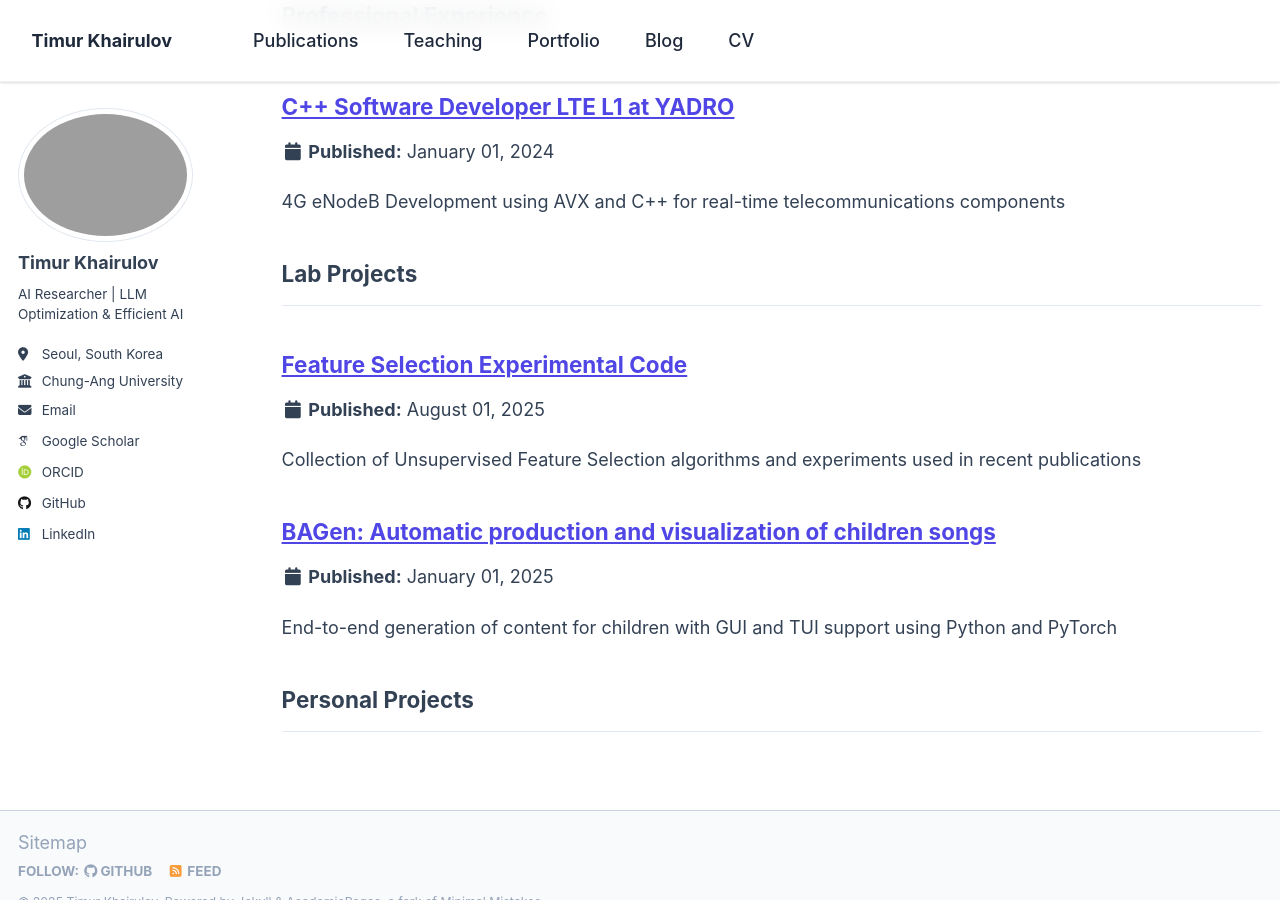
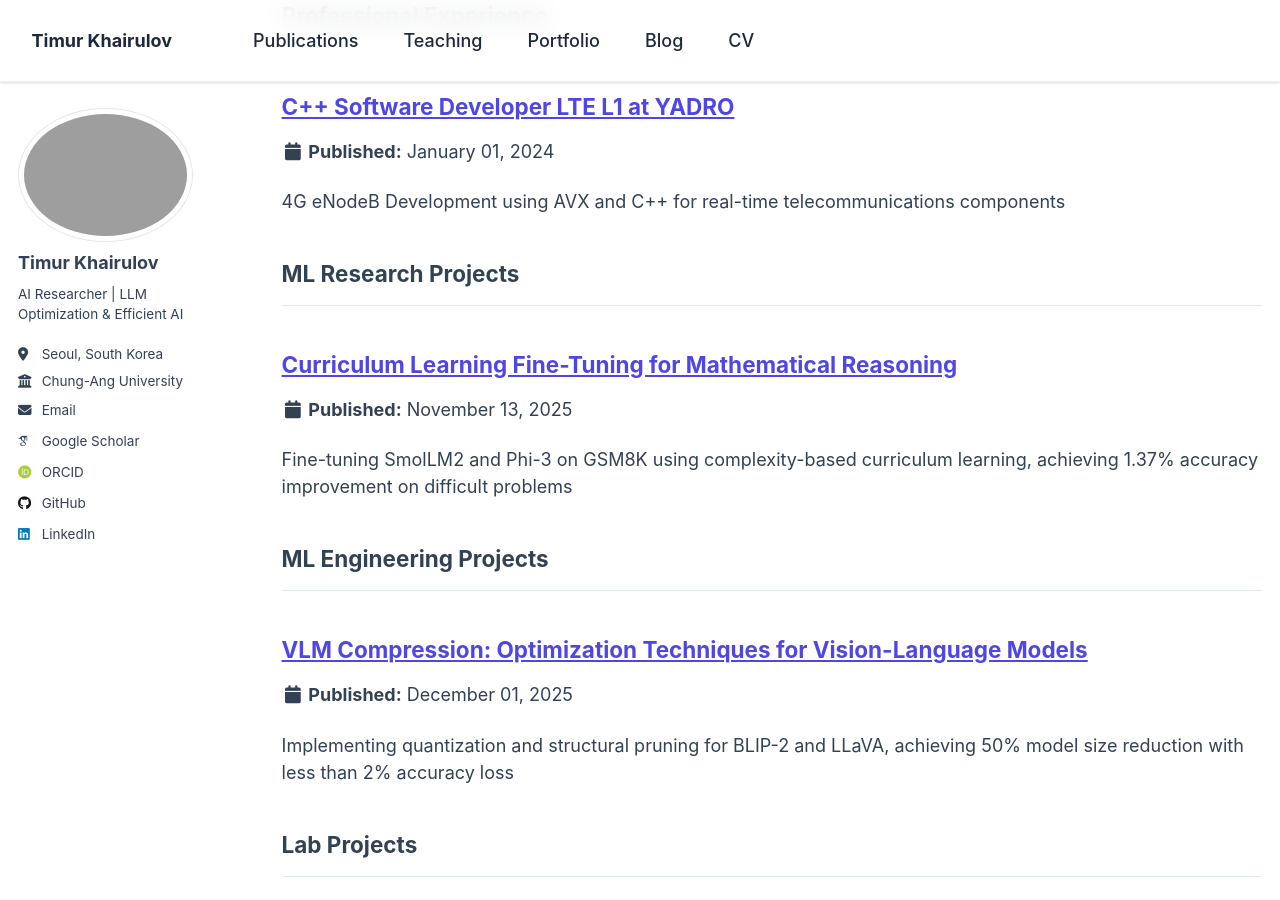
Before and after one commit to KhrTim/KhrTim.github.io, a Jekyll site: the page built from _pages/portfolio.html, in a window 1280 px wide and 900 px high, scrolled down 303 px. Built offline with Jekyll 4.4.1, drawn with Linux system fonts in a browser that asks for light colours; some web fonts are replaced; a script that is not in the unit is left out; comment, search, counter and statistics services are not loaded.

```diff
--- a/_pages/cv.md
+++ b/_pages/cv.md
@@ -30,10 +30,10 @@ Education
 
 Research Interests
 ======
-* **Reinforcement Learning**: Advanced algorithms and applications
-* **Autonomous Systems**: Self-driving vehicles and robotics
+* **Large Language Models (LLMs)**: Optimization, compression, and efficiency
+* **Vision-Language Models (VLMs)**: Model compression and efficient deployment
 * **Feature Selection and Information Theory**: Unsupervised methods and entropy optimization
-* **Efficient Network Design**: Optimized architectures for real-time applications
+* **Efficient Neural Networks**: Quantization, pruning, and optimized architectures for resource-constrained environments
 
 Work Experience
 ======
--- a/_pages/portfolio.html
+++ b/_pages/portfolio.html
@@ -18,6 +18,20 @@ author_profile: true
   {% include archive-single.html %}
 {% endfor %}
 
+<!-- ML Research Projects Section -->
+<h2>ML Research Projects</h2><hr />
+{% assign ml_research_posts = site.portfolio | where: "category", "ml-research" | sort: "date" | reverse %}
+{% for post in ml_research_posts %}
+  {% include archive-single.html %}
+{% endfor %}
+
+<!-- ML Engineering Projects Section -->
+<h2>ML Engineering Projects</h2><hr />
+{% assign ml_engineering_posts = site.portfolio | where: "category", "ml-engineering" | sort: "date" | reverse %}
+{% for post in ml_engineering_posts %}
+  {% include archive-single.html %}
+{% endfor %}
+
 <!-- Lab Projects Section -->
 <h2>Lab Projects</h2><hr />
 {% assign lab_posts = site.portfolio | where: "category", "lab" | sort: "date" | reverse %}
--- a/_pages/publications.html
+++ b/_pages/publications.html
@@ -7,7 +7,7 @@ author_profile: true
 
 {% include base_path %}
 
-<p>My research focuses on <strong>AI and Machine Learning</strong> with applications in feature selection, computer vision, autonomous systems, and generative models. Below are my published works, organized by type, along with papers currently under review.</p>
+<p>My research focuses on <strong>AI and Machine Learning</strong> with applications in feature selection, model compression, efficient AI systems, and generative models. Below are my published works, organized by type, along with papers currently under review.</p>
 
 {% if site.author.googlescholar %}
   <div class="wordwrap"><strong>📊 Academic Profiles:</strong> <a href="{{site.author.googlescholar}}">Google Scholar</a> | <strong>📧 Collaboration:</strong> <a href="mailto:timurkhairulov@cau.ac.kr">timurkhairulov@cau.ac.kr</a></div>
--- a/_pages/teaching.html
+++ b/_pages/teaching.html
@@ -7,6 +7,10 @@ author_profile: true
 
 {% include base_path %}
 
+<p>My teaching experience spans both undergraduate and graduate levels, including course assistance, laboratory development, and student mentorship in computer vision and deep learning.</p>
+
+<hr />
+
 {% for post in site.teaching reversed %}
   {% include archive-single.html %}
 {% endfor %}
```
Also changed, not shown: other parts of _pages/cv.md (+1 -1 lines), _pages/about.md (+4 -4 lines), _teaching/robotarium-bachelor-assistance.md (+1 -1 lines), 2 other files.
